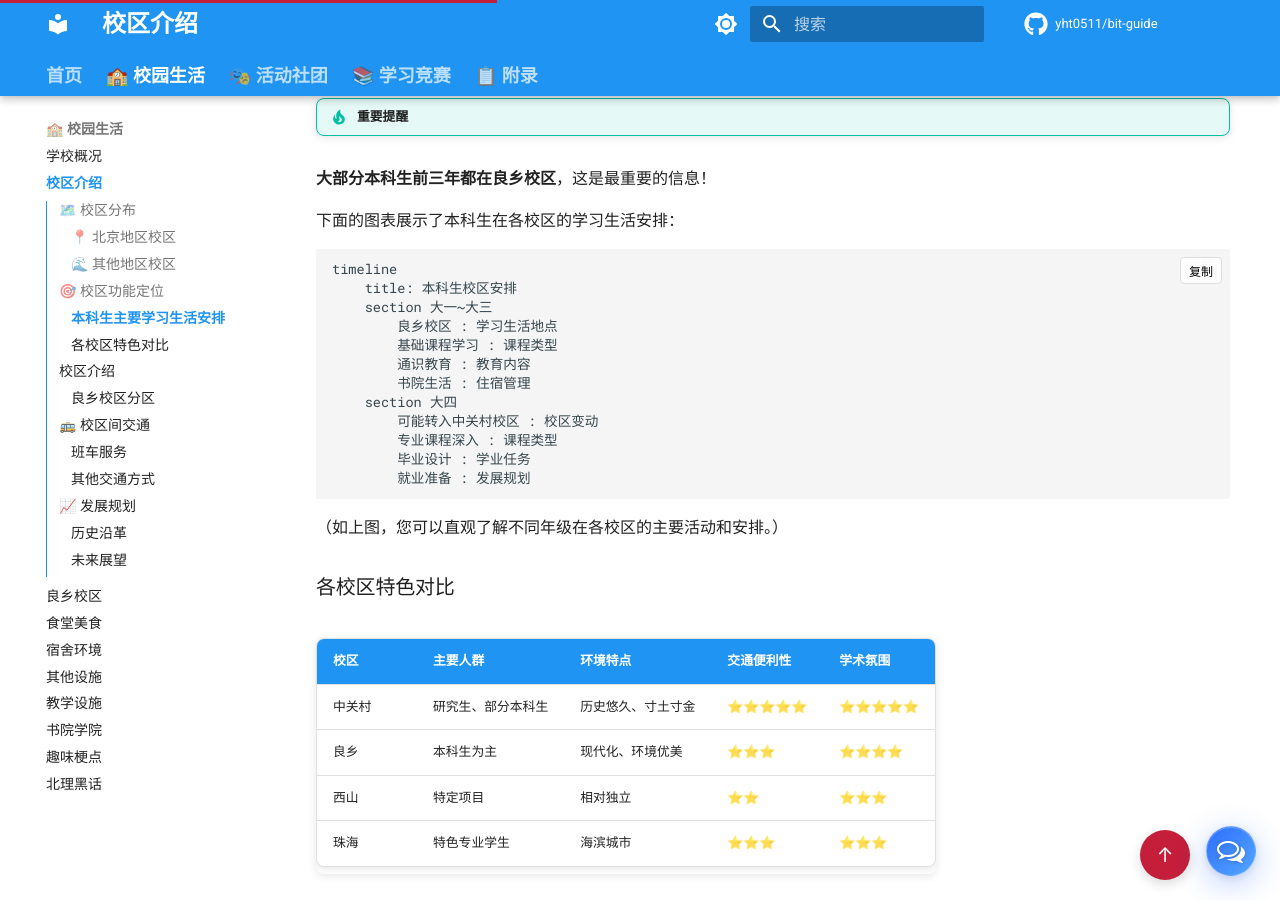
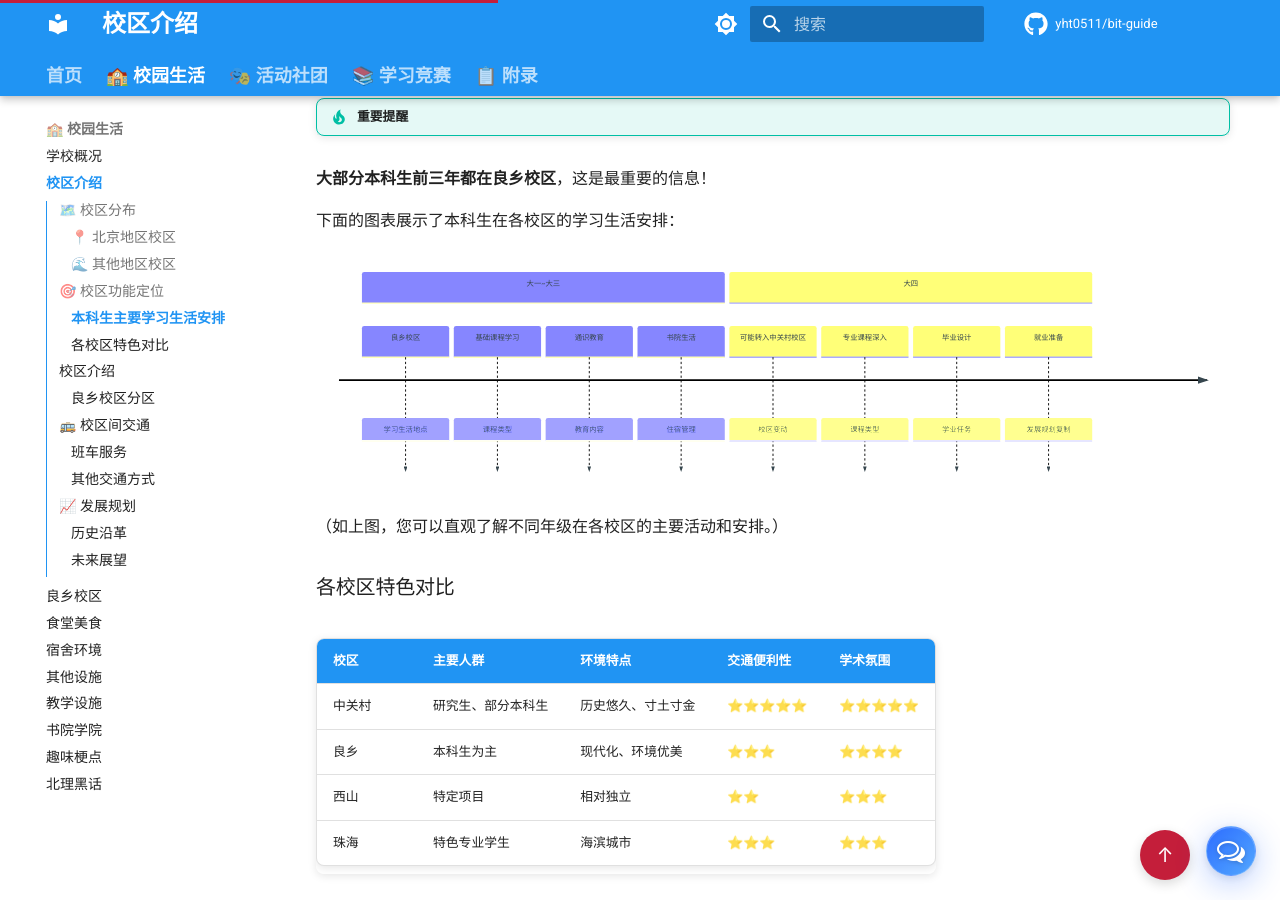
Before and after one commit to yht0511/bit-guide, an MkDocs documentation site: the page built from docs/school/campus.md, in a window 1280 px wide and 900 px high, scrolled down 1317 px. Built offline with MkDocs 1.6.1 and Material for MkDocs 9.7.7, drawn with Linux system fonts in a browser that asks for light colours; nearby versions of some CDN libraries; a script that is not in the unit is left out; comment, search, counter and statistics services are not loaded; some of the changed lines change nothing that is shown.

Commit message:
Update mkdocs.yml

```diff
--- a/mkdocs.yml
+++ b/mkdocs.yml
@@ -97,8 +97,8 @@ markdown_extensions:
   - pymdownx.superfences:
       custom_fences:
         - name: mermaid
-          class: mermaid-experimental
-          format: !!python/name:pymdownx.superfences.fence_code_format
+          class: mermaid
+          format: !!python/name:mermaid2.fence_mermaid_custom
 
 # Plugins
 plugins:
```
